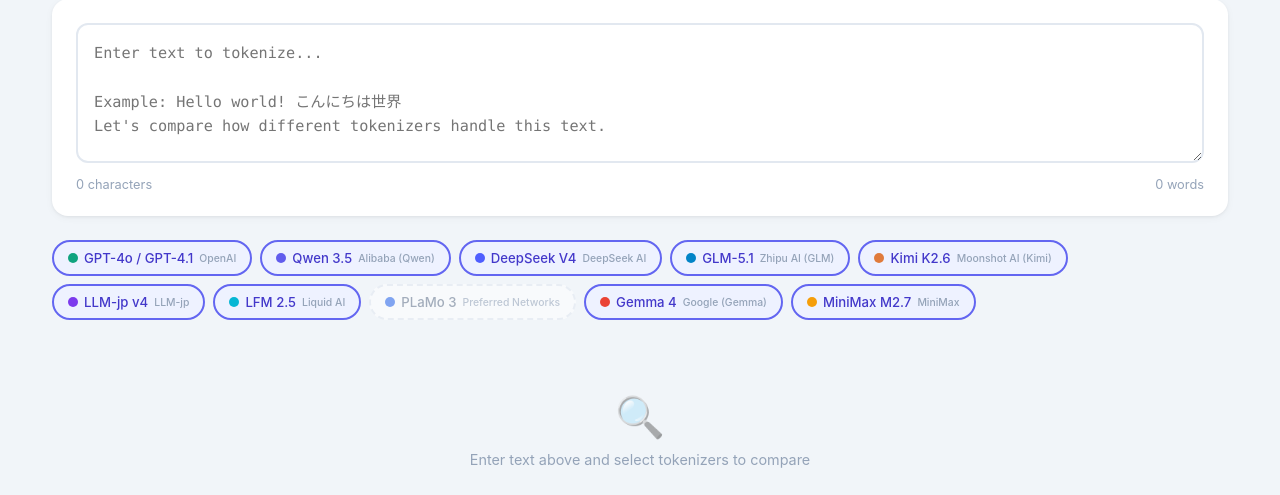
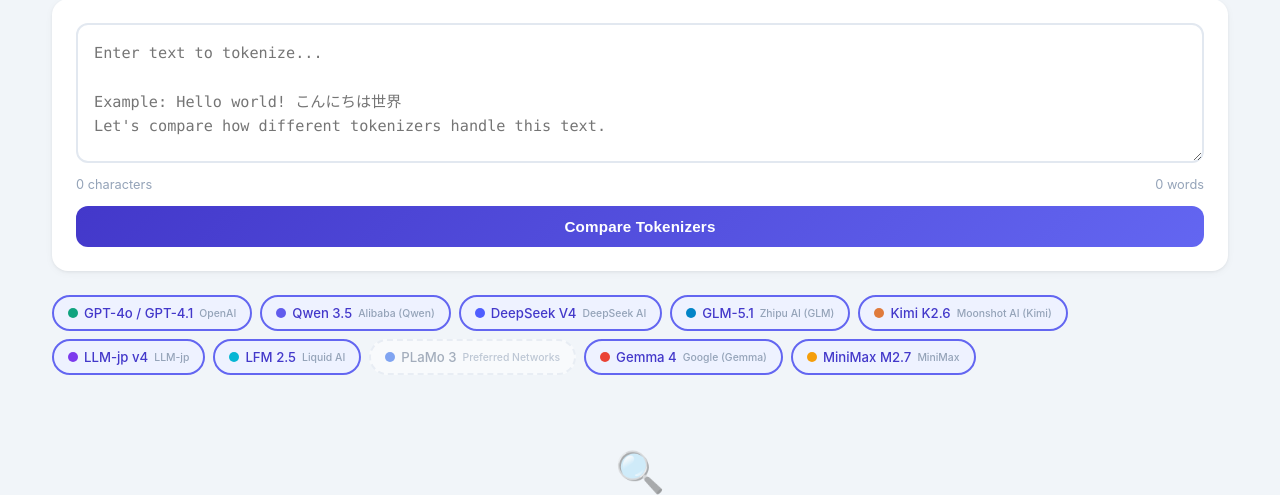
Before and after one commit to HeiMao-BaiMao/comparison-tokenizer, a FastAPI app: page / in a window 1280 px wide. Shown: the part 147-642 px from the top of the page. Run offline with FastAPI, Linux system fonts and the light colour scheme.

Commit message:
replace auto-tokenize with manual Compare button
Removed debounced auto-tokenization on every keystroke. Added 'Compare Tokenizers' button that users click explicitly. Ctrl+Enter shortcut also triggers comparison. Button shows loading state during request. This prevents rate-limit exhaustion from rapid typing.

```diff
--- a/templates/index.html
+++ b/templates/index.html
@@ -57,6 +57,24 @@
     font-size: 0.8rem;
     color: #94a3b8;
   }
+  .tokenize-btn {
+    display: block;
+    width: 100%;
+    margin-top: 14px;
+    padding: 12px 24px;
+    background: linear-gradient(135deg, #4338ca, #6366f1);
+    color: #fff;
+    border: none;
+    border-radius: 12px;
+    font-size: 0.95rem;
+    font-weight: 600;
+    cursor: pointer;
+    transition: opacity 0.15s, transform 0.1s;
+    letter-spacing: 0.01em;
+  }
+  .tokenize-btn:hover { opacity: 0.92; transform: translateY(-1px); }
+  .tokenize-btn:active { transform: translateY(0); }
+  .tokenize-btn:disabled { opacity: 0.5; cursor: default; transform: none; }
 
   .tokenizer-select {
     display: flex;
@@ -299,6 +317,7 @@
       <span id="charCount">0 characters</span>
       <span id="wordCount">0 words</span>
     </div>
+    <button class="tokenize-btn" id="tokenizeBtn" onclick="triggerTokenize()">Compare Tokenizers</button>
   </div>
 
   <div class="tokenizer-select" id="tokenizerSelect"></div>
@@ -333,7 +352,6 @@ const TOKEN_COLORS = [
 
 let allTokenizers = [];
 let activeIds = new Set();
-let debounceTimer = null;
 let lastTokenData = {};
 let sessionId = "";
 
@@ -388,8 +406,10 @@ document.getElementById("textInput").addEventListener("input", () => {
   document.getElementById("charCount").textContent = text.length + " characters";
   const words = text.trim() ? text.trim().split(/\s+/).length : 0;
   document.getElementById("wordCount").textContent = words + " words";
-  clearTimeout(debounceTimer);
-  debounceTimer = setTimeout(triggerTokenize, 350);
+});
+
+document.getElementById("textInput").addEventListener("keydown", (e) => {
+  if (e.ctrlKey && e.key === "Enter") triggerTokenize();
 });
 
 async function triggerTokenize() {
@@ -398,7 +418,7 @@ async function triggerTokenize() {
     document.getElementById("resultsArea").innerHTML = `
       <div class="empty-state">
         <div class="icon">&#x1F50D;</div>
-        <p>Enter text above and select tokenizers to compare</p>
+        <p>Enter text above and click Compare Tokenizers</p>
       </div>`;
     return;
   }
@@ -411,6 +431,9 @@ async function triggerTokenize() {
     return;
   }
 
+  const btn = document.getElementById("tokenizeBtn");
+  btn.disabled = true;
+  btn.textContent = "Tokenizing...";
   document.getElementById("resultsArea").innerHTML =
     '<div class="loading-indicator"><span class="spinner"></span> Tokenizing...</div>';
 
@@ -431,6 +454,9 @@ async function triggerTokenize() {
   } catch (e) {
     document.getElementById("resultsArea").innerHTML =
       `<div class="error-card"><div class="error-title">Error</div><div class="error-msg">${e.message}</div></div>`;
+  } finally {
+    btn.disabled = false;
+    btn.textContent = "Compare Tokenizers";
   }
 }
 
```
